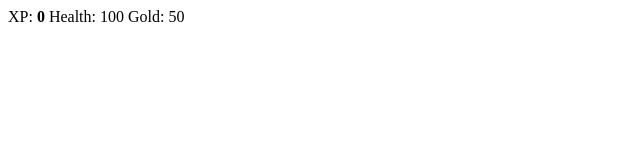
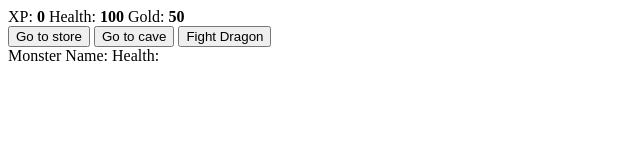
Before and after one commit to Rali-28/js-tutorial-rpg, a plain HTML site: page index.html in a window 1280 px wide. Shown: the whole page, without its empty margins (0-640 px from the left). Drawn offline with Linux system fonts and the light colour scheme.

Commit message:
Update index.html
Created button controls: Go to store, Go to cave, and Fight Dragon

Created values elements for monster's stats

```diff
--- a/index.html
+++ b/index.html
@@ -14,14 +14,14 @@
     <!-- Main Div Container -->
     <div id="game">
 
-        <!-- Player Stats Container -->
+        <!-- PLayer's Stats Container -->
         <div id="stats">
 
             <!-- Player's XP -->
             <span class="stat">
                 XP:
                 <strong>
-                    <span id="xpText">0</span>
+                    <span id="xpTxt">0</span>
                 </strong>
             </span>
             <!-- End XP -->
@@ -29,21 +29,62 @@
             <!-- Player Health -->
             <span class="stat">
                 Health:
-                <span id="healthText">100</span>
+                <strong>
+                    <span id="healthTxt">100</span>
+                </strong>
             </span>
             <!-- End Health -->
 
             <!-- Player's Gold -->
             <span class="stat">
                 Gold:
-                <span id="goldText">
-                    50
-                </span>
+                <strong>
+                    <span id="goldTxt">50</span>
+                </strong>
             </span>
             <!-- End Gold -->
 
         </div>
-        <!-- End Player Stats -->
+        <!-- End Player's Stats -->
+
+        <!-- Button Controls -->
+        <div>
+
+            <!-- Go to Store Button -->
+            <button id="btnStore">Go to store</button>
+
+            <!-- Go to Cave Button -->
+            <button id="btnCave">Go to cave</button>
+
+            <!-- Fight Dragon Button -->
+            <button id="btnDragon">Fight Dragon</button>
+
+        </div>
+        <!-- End Button Controls -->
+
+        <!-- Monster Stats -->
+        <div id="monsterStats">
+
+            <!-- Monster Name -->
+            <span class="stat">
+                Monster Name:
+                <strong>
+                    <span id="monsterName"></span>
+                </strong>
+            </span>
+            <!-- End Monster Name -->
+
+            <!-- Monster Health -->
+            <span class="stat">
+                Health:
+                <strong>
+                    <span id="monsterHealth"></span>
+                </strong>
+            </span>
+            <!-- End Monster Health -->
+
+        </div>
+        <!-- End Monster Stats -->
 
     </div>
     <!-- End Main Div -->
```
